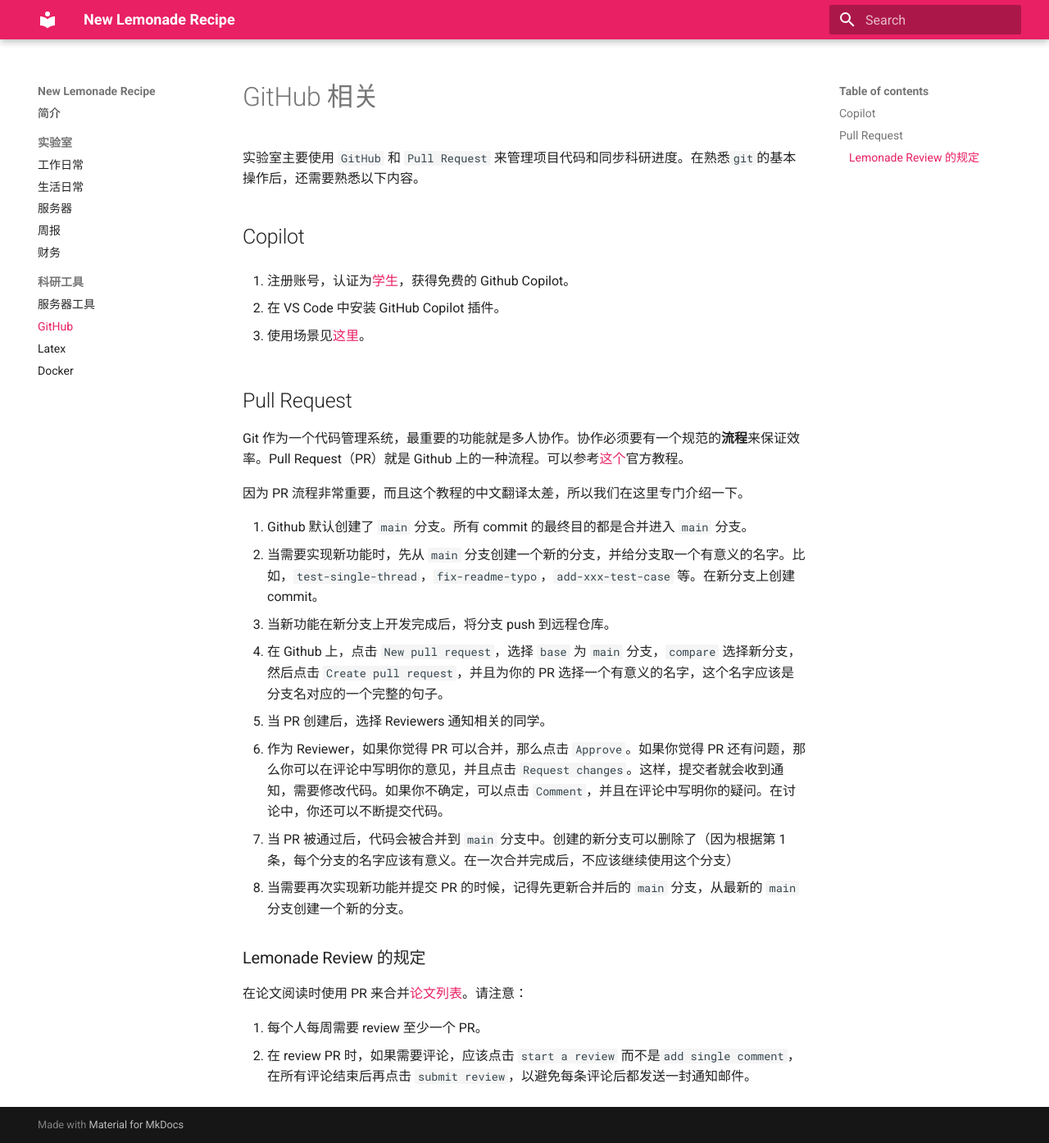
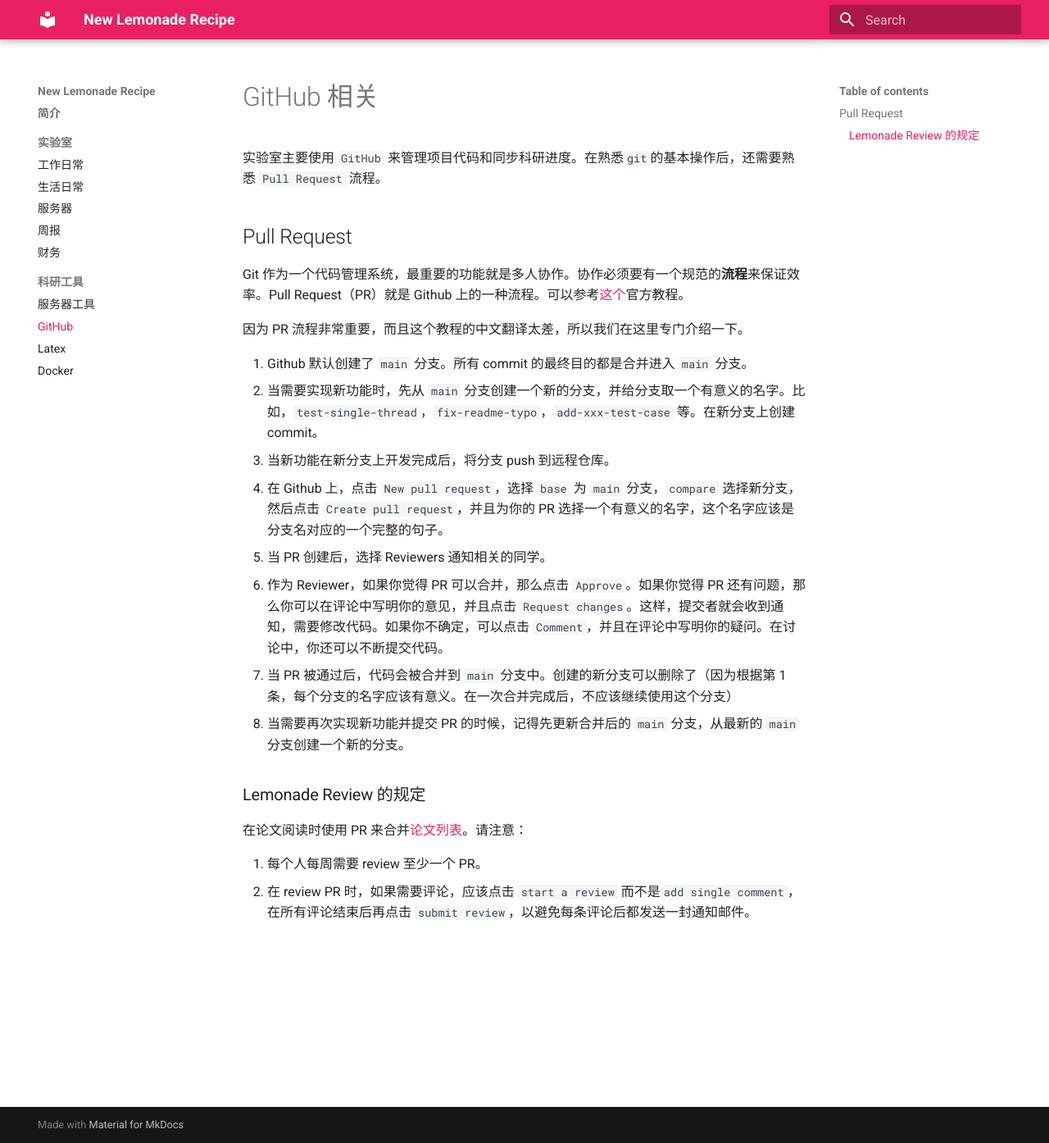
Before and after one commit to pku-lemonade/recipe, an MkDocs documentation site: the page built from docs/tools/github.md, in a window 1280 px wide and 1394 px high. Shown: the whole window at 82% size. Built offline with MkDocs 1.6.1 and Material for MkDocs 9.7.7, drawn with Linux system fonts in a browser that asks for light colours.

Commit message:
add guidance in git roadmap

```diff
--- a/docs/tools/github.md
+++ b/docs/tools/github.md
@@ -1,14 +1,6 @@
 # GitHub 相关
 
-实验室主要使用 `GitHub` 和 `Pull Request` 来管理项目代码和同步科研进度。在熟悉`git`的基本操作后，还需要熟悉以下内容。
-
-## Copilot
-
-1. 注册账号，认证为[学生](https://education.github.com/discount_requests/application)，获得免费的 Github Copilot。
-
-2. 在 VS Code 中安装 GitHub Copilot 插件。
-
-3. 使用场景见[这里](https://docs.github.com/en/copilot/using-github-copilot/guides-on-using-github-copilot)。
+实验室主要使用 `GitHub` 来管理项目代码和同步科研进度。在熟悉`git`的基本操作后，还需要熟悉 `Pull Request` 流程。
 
 ## Pull Request
 
```
Also changed, not shown: docs/tools/server.md (+2 -0 lines).
